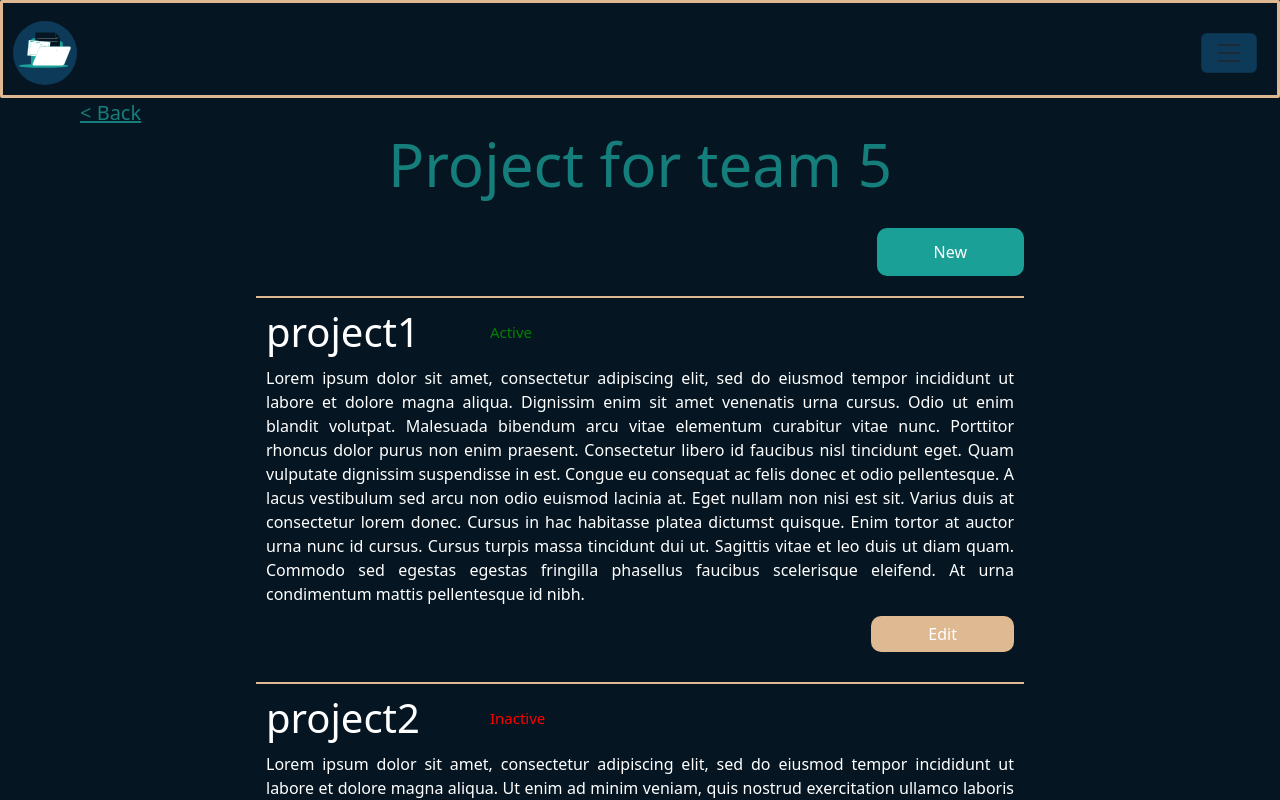
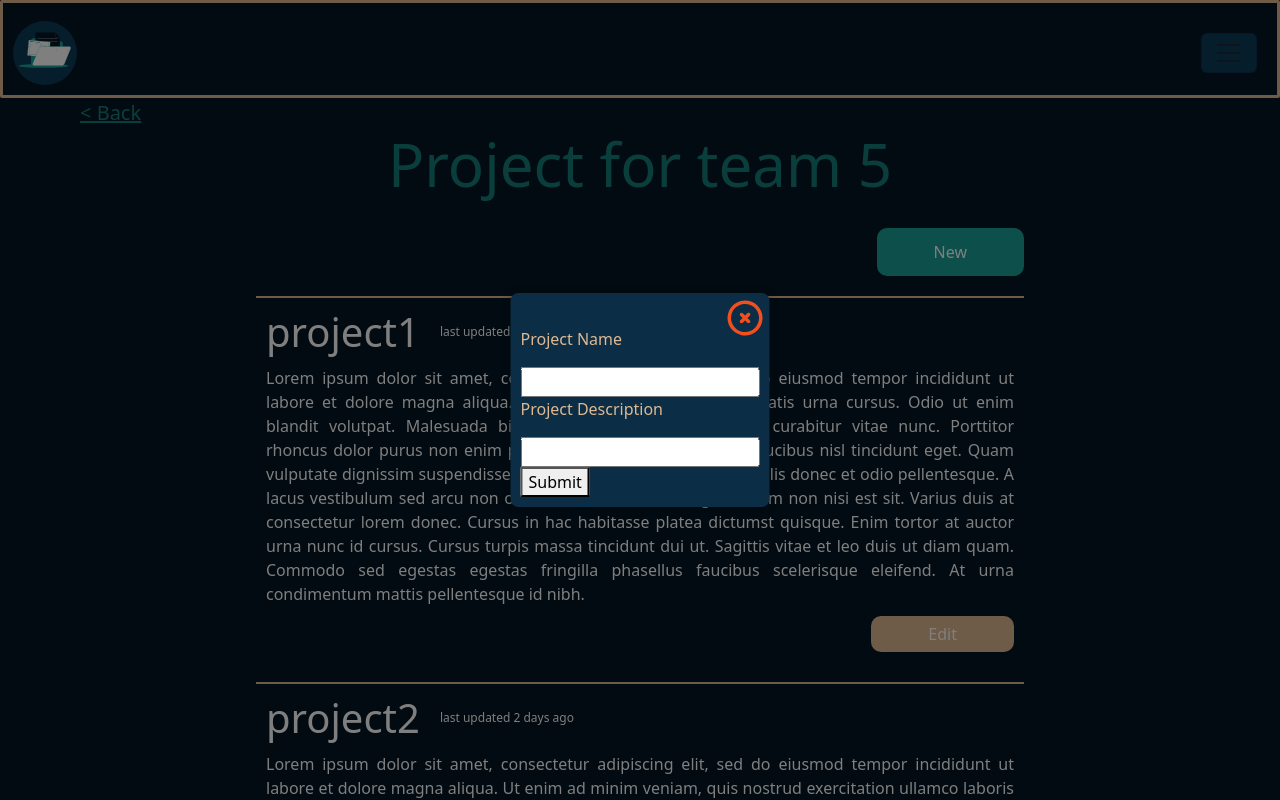
Before and after one commit to WilliamRDavis98/Company-Portal, an Angular app in the folder frontend/: page /projects in a window 1280 px wide. Both pictures are taken after a click on the button "New". Built offline with nearby package versions, Linux system fonts and the light colour scheme.

Commit message:
added modal

```diff
--- a/frontend/src/app/components/modals/create-edit-project/create-edit-project.component.html
+++ b/frontend/src/app/components/modals/create-edit-project/create-edit-project.component.html
@@ -1 +1,9 @@
-<p>create-edit-project works!</p>
+<form [formGroup]="projectForm" (ngSubmit)="onSubmit()">
+    <p>Project Name</p>
+    <input type="text" formControlName="projectName">
+    <br />
+    <p>Project Description</p>
+    <input type="text" formControlName="projectDescription">
+    <br />
+    <button>Submit</button>
+</form>
--- a/frontend/src/app/components/modals/create-edit-project/create-edit-project.component.ts
+++ b/frontend/src/app/components/modals/create-edit-project/create-edit-project.component.ts
@@ -1,4 +1,5 @@
-import { Component } from '@angular/core';
+import { Component, Input, SimpleChanges } from '@angular/core';
+import { FormControl, FormControlName, FormGroup, Validators } from '@angular/forms';
 
 @Component({
   selector: 'app-create-edit-project',
@@ -7,4 +8,53 @@ import { Component } from '@angular/core';
 })
 export class CreateEditProjectComponent {
 
+  @Input() projId:any;
+
+  projectForm: FormGroup = new FormGroup({
+    projectName: new FormControl<string>('', [Validators.required]),
+    projectDescription: new FormControl<string>('', [Validators.required]),
+  })
+
+  constructor() {}
+
+  ngOnInit(): void {}
+
+  ngOnChanges(changes: SimpleChanges) {
+    if (changes['projId'] && changes['projId'].currentValue) {
+      console.log('Editing project with projId:', this.projId);
+      //get project with id
+      this.projectForm.patchValue({
+        projectName: this.projId+" name",
+        projectDescription: this.projId+" Description"
+      });
+    }else{
+      console.log('new project.');
+      this.resetForm();
+    }
+  }
+
+  onSubmit() {
+    if (this.projId) {
+      console.log("Editing project ",this.projId);
+      //post project id
+      console.log("id: ",this.projId);
+      console.log("name: ",this.projectForm.get('projectName')?.value);
+      console.log("desc: ",this.projectForm.get('projectDescription')?.value);
+
+    }else {
+      console.log('Creating new project...');
+      console.log("id: ",this.projId);
+      console.log("name: ",this.projectForm.get('projectName')?.value);
+      console.log("desc: ",this.projectForm.get('projectDescription')?.value);
+      //post new project
+    }
+  }
+
+  private resetForm() {
+    this.projectForm.reset({
+      projectName: '',
+      projectDescription: ''
+    });
+  }
+
 }
--- a/frontend/src/app/components/modals/modal/modal.component.html
+++ b/frontend/src/app/components/modals/modal/modal.component.html
@@ -20,7 +20,7 @@
         <app-create-announcement [announcements]="announcements"></app-create-announcement>
     </ng-container>
     <ng-container *ngIf="modalType === 'create-edit-project'">
-        <app-create-edit-project></app-create-edit-project>
+        <app-create-edit-project [projId]="projectId"></app-create-edit-project>
     </ng-container>
     <ng-container *ngIf="modalType === 'create-team'">
         <app-create-team></app-create-team>
--- a/frontend/src/app/components/modals/modal/modal.component.ts
+++ b/frontend/src/app/components/modals/modal/modal.component.ts
@@ -10,6 +10,8 @@ export class ModalComponent {
   @Input() modalType: string = '';
   @Input() announcements: Announcement[] = []
 
+
+  projectId: any;
 
   toggleModal() {
     const overlay = document.getElementById('overlay');
@@ -25,4 +27,8 @@ export class ModalComponent {
       }
     }
   }
+
+  setProjectId(projectId: any) {
+    this.projectId = projectId;
+  }
 }
--- a/frontend/src/app/projects/project/project.component.css
+++ b/frontend/src/app/projects/project/project.component.css
@@ -10,9 +10,15 @@
     display: flex;
     align-items: center;
   }
-  .status{
+  /* .status{
     font-size: 15px;
     margin-left: 50px;
+  } */
+
+  .timestamp {
+    margin: 0;
+    margin-right: 20px;
+    font-size: 12px;
   }
 
   .projectDescription {
--- a/frontend/src/app/projects/project/project.component.html
+++ b/frontend/src/app/projects/project/project.component.html
@@ -1,12 +1,14 @@
 <div class="project-wrapper horizontal-line">
-    <div class="name-timestamp">
-      <h2 class="projectName">{{project.name}}</h2>
-      <div [ngClass]="checkStatus(project.active)" class="status">
-        {{ project.active ? 'Active' : 'Inactive' }}
-      </div>
-    </div>
-    <p class="projectDescription">{{project.description}}</p>
-    <div class="edit-button">
-      <button class="project-edit-btn">Edit</button>
-    </div>
+  <div class="name-timestamp">
+    <h2 class="projectName">{{ project.name }}</h2>
+    <!-- <div [ngClass]="checkStatus(project.active)" class="status">
+      {{ project.active ? "Active" : "Inactive" }}
+    </div> -->
+    <p class="timestamp">{{getTimeDifference(project.timestamp)}}</p>
   </div>
+  <p class="projectDescription">{{ project.description }}</p>
+  <div class="edit-button">
+    <button (click)="openEditModal(project.id)" class="project-edit-btn">Edit</button>
+  </div>
+</div>
+<!-- <app-modal [modalType]="modalType"></app-modal> -->
--- a/frontend/src/app/projects/project/project.component.ts
+++ b/frontend/src/app/projects/project/project.component.ts
@@ -1,4 +1,5 @@
-import { Component, Input } from '@angular/core';
+import { Component, EventEmitter, Input, Output, ViewChild } from '@angular/core';
+import { ModalComponent } from 'src/app/components/modals/modal/modal.component';
 
 @Component({
   selector: 'app-project',
@@ -7,28 +8,47 @@ import { Component, Input } from '@angular/core';
 })
 export class ProjectComponent {
 
+  @ViewChild(ModalComponent) modalComponent!: ModalComponent;
+
+  modalType: string = 'create-edit-project';
+
   @Input() project: any;
+  // editData: any = null;
 
-  // getTimeDifference(timestamp: number): string { //calculate time difference to show last updated time
-  //   const currentTimestamp = Date.now();
-  //   const difference = currentTimestamp - timestamp;
+  @Output() editClick: EventEmitter<any> = new EventEmitter<any>();
+  openEditModal(projectId: any) {
+    this.editClick.emit(projectId);
+  }
 
-  //   const seconds = Math.floor(difference / 1000);
-  //   const minutes = Math.floor(seconds / 60);
-  //   const hours = Math.floor(minutes / 60);
-  //   const days = Math.floor(hours / 24);
+  getTimeDifference(timestamp: number): string { //calculate time difference to show last updated time
+    const currentTimestamp = Date.now();
+    const difference = currentTimestamp - timestamp;
 
-  //   if (days > 0) {
-  //     return `last updated ${days} ${days === 1 ? 'day' : 'days'} ago`;
-  //   } else if (hours > 0) {
-  //     return `last updated ${hours} ${hours === 1 ? 'hour' : 'hours'} ago`;
-  //   } else if (minutes > 0) {
-  //     return `last updated ${minutes} ${minutes === 1 ? 'minute' : 'minutes'} ago`;
-  //   } else {
-  //     return `last updated ${seconds} ${seconds === 1 ? 'second' : 'seconds'} ago`;
-  //   }
+    const seconds = Math.floor(difference / 1000);
+    const minutes = Math.floor(seconds / 60);
+    const hours = Math.floor(minutes / 60);
+    const days = Math.floor(hours / 24);
+
+    if (days > 0) {
+      return `last updated ${days} ${days === 1 ? 'day' : 'days'} ago`;
+    } else if (hours > 0) {
+      return `last updated ${hours} ${hours === 1 ? 'hour' : 'hours'} ago`;
+    } else if (minutes > 0) {
+      return `last updated ${minutes} ${minutes === 1 ? 'minute' : 'minutes'} ago`;
+    } else {
+      return `last updated ${seconds} ${seconds === 1 ? 'second' : 'seconds'} ago`;
+    }
+  }
+  // checkStatus(status: boolean): string  {
+  //   return status ? 'active' : 'inactive';
   // }
-  checkStatus(status: boolean): string  {
-    return status ? 'active' : 'inactive';
-  }
+
+  // toggleModal(projectId: any) {
+  //   // console.log("edit modal with ID: ",this.project.id);
+  //   // this.modalComponent.toggleModal();
+  //   this.editData = projectId; // Store the project ID in editData
+  //   console.log("edit modal with ID: ",projectId);
+  //   this.modalComponent.setProjectId(projectId);
+  //   this.modalComponent.toggleModal();
+  // }
 }
--- a/frontend/src/app/projects/projects.component.html
+++ b/frontend/src/app/projects/projects.component.html
@@ -4,13 +4,15 @@
   <div class="main-container">
     <div class="proj-container">
       <h1 class="proj-title">Project for team {{teamId}}</h1>
-      <button *ngIf="isAdmin" class="proj-new-button">New</button>
+      <button *ngIf="isAdmin" (click)="openNewModal()" class="proj-new-button">New</button>
       <div class="proj-component">
         <app-project
           *ngFor="let project of projects"
           [project]="project"
+          (editClick)="openEditModal($event)"
         ></app-project>
       </div>
     </div>
   </div>
+  <app-modal [modalType]="modalType"></app-modal>
 </body>
--- a/frontend/src/app/projects/projects.component.ts
+++ b/frontend/src/app/projects/projects.component.ts
@@ -1,4 +1,5 @@
-import { Component } from '@angular/core';
+import { Component, ViewChild } from '@angular/core';
+import { ModalComponent } from '../components/modals/modal/modal.component';
 
 @Component({
   selector: 'app-projects',
@@ -6,36 +7,66 @@ import { Component } from '@angular/core';
   styleUrls: ['./projects.component.css'],
 })
 export class ProjectsComponent {
+  @ViewChild(ModalComponent) modalComponent!: ModalComponent;
+  modalType: string = 'create-edit-project';
+  projectId: number | undefined;
+
+  teamId = 5;
+  isAdmin = true;
   projects = [
     {
+      id: 1,
       name: 'project1',
-      // timestamp: 1699938793 * 1000,
-      active: true,
+      timestamp: 1699938793 * 1000,
+      // active: true,
       description:
         'Lorem ipsum dolor sit amet, consectetur adipiscing elit, sed do eiusmod tempor incididunt ut labore et dolore magna aliqua. Dignissim enim sit amet venenatis urna cursus. Odio ut enim blandit volutpat. Malesuada bibendum arcu vitae elementum curabitur vitae nunc. Porttitor rhoncus dolor purus non enim praesent. Consectetur libero id faucibus nisl tincidunt eget. Quam vulputate dignissim suspendisse in est. Congue eu consequat ac felis donec et odio pellentesque. A lacus vestibulum sed arcu non odio euismod lacinia at. Eget nullam non nisi est sit. Varius duis at consectetur lorem donec. Cursus in hac habitasse platea dictumst quisque. Enim tortor at auctor urna nunc id cursus. Cursus turpis massa tincidunt dui ut. Sagittis vitae et leo duis ut diam quam. Commodo sed egestas egestas fringilla phasellus faucibus scelerisque eleifend. At urna condimentum mattis pellentesque id nibh.',
     },
     {
+      id: 2,
       name: 'project2',
-      // timestamp: 1700457193 * 1000,
-      active: false,
+      timestamp: 1700457193 * 1000,
+      // active: false,
       description:
         'Lorem ipsum dolor sit amet, consectetur adipiscing elit, sed do eiusmod tempor incididunt ut labore et dolore magna aliqua. Ut enim ad minim veniam, quis nostrud exercitation ullamco laboris nisi ut aliquip ex ea commodo consequat. Duis aute irure dolor in reprehenderit in voluptate velit esse cillum dolore eu fugiat nulla pariatur. Excepteur sint occaecat cupidatat non proident, sunt in culpa qui officia deserunt mollit anim id est laborum',
     },
     {
+      id: 3,
       name: 'project3',
-      // timestamp: 1700522344 * 1000,
-      active: true,
+      timestamp: 1700522344 * 1000,
+      // active: true,
       description:
         'Lorem ipsum dolor sit amet, consectetur adipiscing elit, sed do eiusmod tempor incididunt ut labore et dolore magna aliqua. Pharetra vel turpis nunc eget lorem dolor sed viverra. Mauris augue neque gravida in fermentum. Viverra nibh cras pulvinar mattis nunc sed. Quam pellentesque nec nam aliquam sem et tortor. Egestas congue quisque egestas diam. Iaculis eu non diam phasellus. Turpis egestas sed tempus urna. Quisque egestas diam in arcu cursus. Lacus sed viverra tellus in hac habitasse platea dictumst. Duis convallis convallis tellus id interdum. Etiam sit amet nisl purus. Viverra nibh cras pulvinar mattis. In fermentum et sollicitudin ac orci phasellus egestas. Porta non pulvinar neque laoreet suspendisse interdum consectetur.',
     },
     {
+      id: 4,
       name: 'project4',
-      // timestamp: Date.now(),
-      active: true,
+      timestamp: Date.now(),
+      // active: true,
       description:
         'Lorem ipsum dolor sit amet, consectetur adipiscing elit, sed do eiusmod tempor incididunt ut labore et dolore magna aliqua. Pharetra vel turpis nunc eget lorem dolor sed viverra. Mauris augue neque gravida in fermentum. Viverra nibh cras pulvinar mattis nunc sed. Quam pellentesque nec nam aliquam sem et tortor. Egestas congue quisque egestas diam. Iaculis eu non diam phasellus. Turpis egestas sed tempus urna. Quisque egestas diam in arcu cursus. Lacus sed viverra tellus in hac habitasse platea dictumst. Duis convallis convallis tellus id interdum. Etiam sit amet nisl purus. Viverra nibh cras pulvinar mattis. In fermentum et sollicitudin ac orci phasellus egestas. Porta non pulvinar neque laoreet suspendisse interdum consectetur.',
+    },
+  ];
+
+  constructor() {}
+
+  ngOnInit(): void {
+    if (this.teamId) {
+      this.getProjects(this.teamId);
     }
-  ];
-  teamId = 5
-  isAdmin = true
+  }
+
+  openNewModal() {
+    this.projectId = undefined; // or null
+    this.modalComponent.setProjectId(undefined);
+    this.modalComponent.toggleModal();
+  }
+
+  openEditModal(projectId: number) {
+    this.projectId = projectId;
+    this.modalComponent.setProjectId(projectId);
+    this.modalComponent.toggleModal();
+  }
+
+  getProjects = async (id: number) => {};
 }
```
